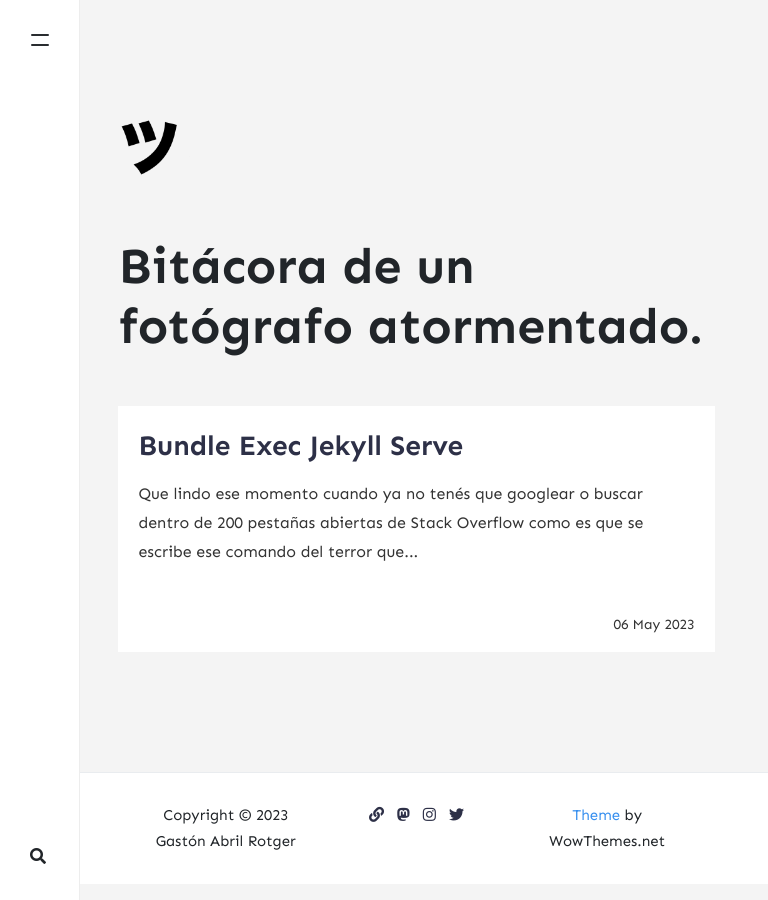
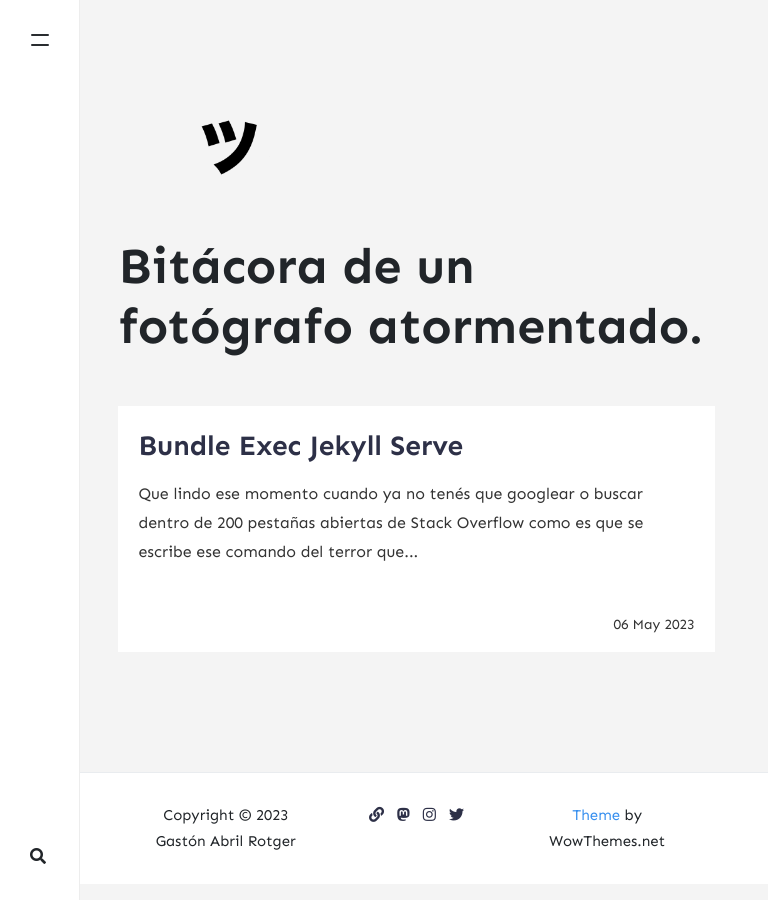
Before and after one commit to lud0matic/lud0matic.github.io, a Jekyll site: the page built from index.html, in a window 768 px wide. Built offline with Jekyll 4.4.1, drawn with Linux system fonts in a browser that asks for light colours; nearby versions of some CDN libraries; the list of posts is cut into pages by our own code.

Commit message:
fix logo for mobile

```diff
--- a/assets/css/theme.scss
+++ b/assets/css/theme.scss
@@ -16,10 +16,43 @@ $enable-rounded: false;
 @import 'stars';
 
 // Custom
+
+// Mastodon
+.mastodon {
+    --mastodon-btn-bg: none;
+    --mastodon-btn-border: #ffffff;
+    --mastodon-btn-rad: 0%;
+    --mastodon-btn-txt: ##2E3047;
+  }
+
+//logo position
 .site-content .container .navbar-brand {
     position: relative;
     right: 110px;
 }
+
+@media (min-width: 768px) {
+    .site-content .container .navbar-brand {
+        max-width: 80%;
+    }
+}
+@media (min-width: 1440px) {
+    .site-content .container .navbar-brand {
+        max-width: 1140px;
+    }
+}
+@media (max-width: 1024px) {
+    .site-content .container .navbar-brand {
+        width: 90%;
+        max-width:90%;
+        padding-left:80px;
+    }
+}
+
+
+
+
+
 
 // general
 body, input, button, select, optgroup, textarea {
@@ -396,18 +429,7 @@ img, img:hover {
         margin-top:30px;
     }
 }
-
-// Mastodon
-
-.mastodon {
-    --mastodon-btn-bg: none;
-    --mastodon-btn-border: #ffffff;
-    --mastodon-btn-rad: 0%;
-    --mastodon-btn-txt: ##2E3047;
-  }
-
 // blog
-
 .article-post, .entry-header, .comments, .rating, .authorbox {
     max-width: 1000px;
     padding-left: 20px;
```
